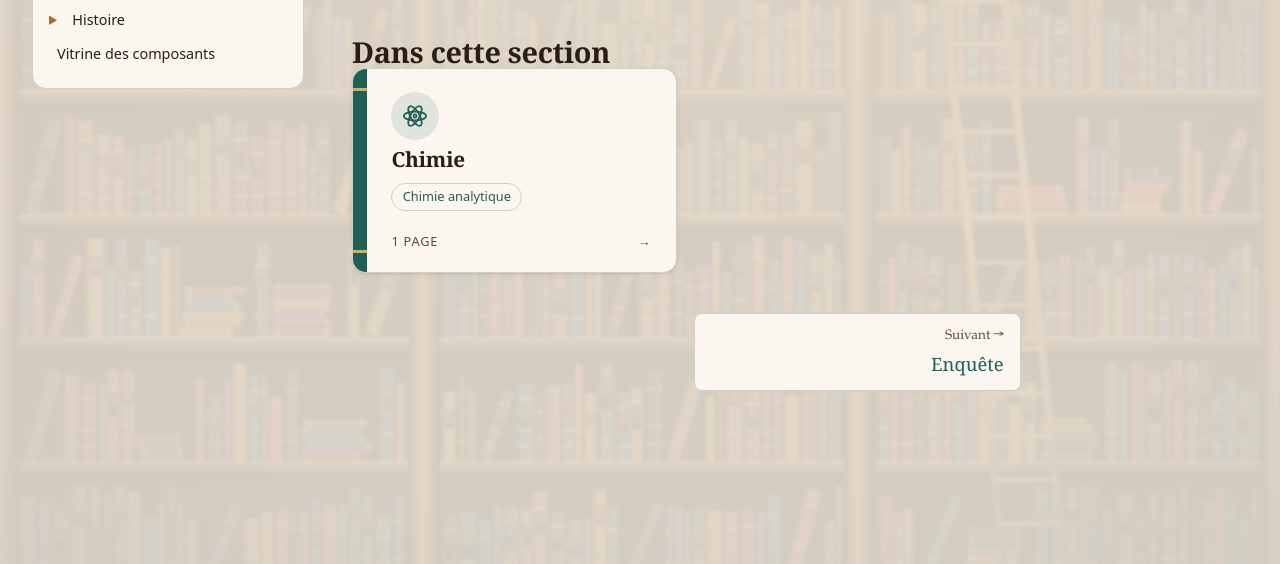
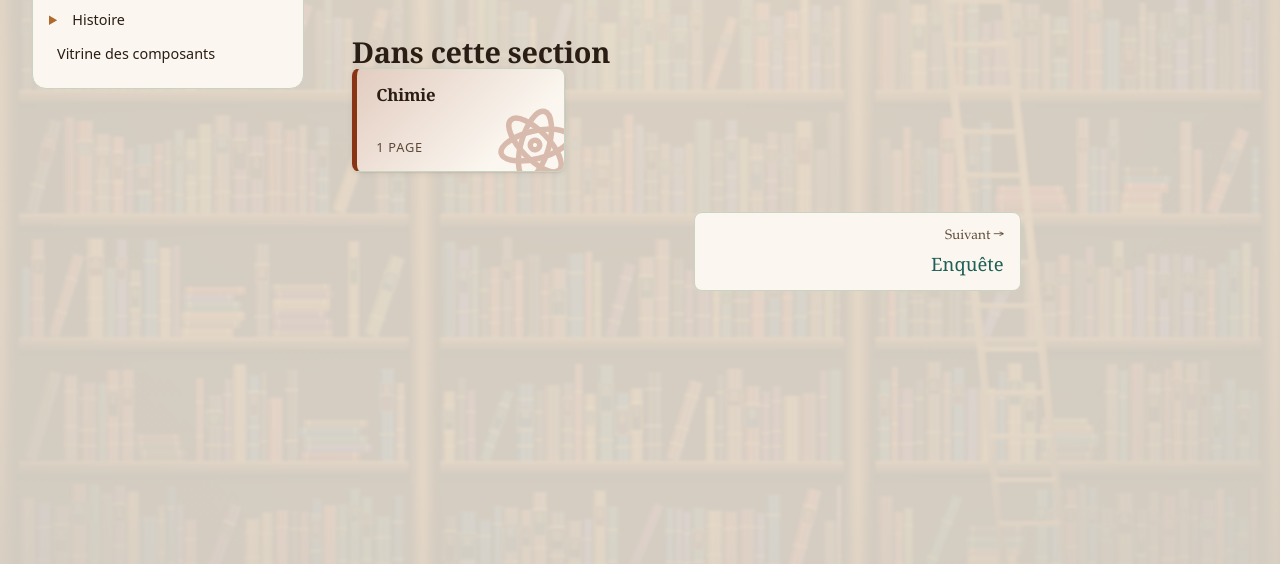
Before and after one commit to owl-Holmes/Codex, an Astro site: page /Codex/fr/sciences in a window 1280 px wide. Shown: the part 212-776 px from the top of the page. Built offline with nearby package versions, Linux system fonts and the light colour scheme; Astro itself is replaced by a stand-in of ours.

Commit message:
feat(cards): compact coloured section cards with tilted icon watermark

```diff
--- a/src/components/knowledge/ChildCards.astro
+++ b/src/components/knowledge/ChildCards.astro
@@ -26,7 +26,7 @@ const { nodes, locale, heading } = Astro.props;
 <style>
   .cards {
     display: grid;
-    grid-template-columns: repeat(auto-fill, minmax(15rem, 1fr));
-    gap: 1.2rem;
+    grid-template-columns: repeat(auto-fill, minmax(12.5rem, 1fr));
+    gap: 0.9rem;
   }
 </style>
--- a/src/components/knowledge/SectionCard.astro
+++ b/src/components/knowledge/SectionCard.astro
@@ -1,8 +1,9 @@
 ---
 /**
- * "Book" card for a section or page: coloured spine (theme accent), icon, title, description,
- * page count and up to three sub-sections. The whole card is clickable (stretched title link).
- * Used by the home page shelves and by ChildCards on section pages.
+ * Compact "book" card for a section or page: name, page count, a colour (section.yml `color`,
+ * otherwise a leather tone picked from its position, so neighbours differ) and the section icon
+ * as a tilted watermark.
+ * The whole card is clickable (stretched title link). Used by the home page and ChildCards.
  */
 import type { Locale } from '../../config/site';
 import { useT } from '../../i18n/ui';
@@ -13,7 +14,7 @@ import SectionIcon from './SectionIcon.astro';
 interface Props {
   node: TreeNode;
   locale: Locale;
-  /** Position in the list, used to stagger the entrance animation. */
+  /** Position in the list: default colour and staggered entrance animation. */
   index?: number;
   /** Heading level of the title, to keep the outline correct where the card is used. */
   level?: 2 | 3;
@@ -21,54 +22,46 @@ interface Props {
 const { node, locale, index = 0, level = 3 } = Astro.props;
 const t = useT(locale);
 const Heading = `h${level}` as const;
+const isFolder = node.children.length > 0;
 const pages = countPages(node);
-const subsections = node.children.filter((c) => c.children.length).slice(0, 3);
+const color = node.color ?? `var(--leather-${(index % 8) + 1})`;
 ---
 
-<article class="book-card" data-theme={node.theme} style={`--i: ${index}`}>
-  <span class="spine" aria-hidden="true"></span>
-  <div class="book-body">
-    {(node.icon || node.isSection) && (
-      <span class="book-icon">
-        <SectionIcon name={node.icon} />
+<article class="book-card" style={`--card: ${color}; --i: ${index}`}>
+  <span class="watermark" aria-hidden="true">
+    <SectionIcon name={node.icon ?? (isFolder ? 'book' : 'quill')} size="5.5rem" />
   </span>
-    )}
   <Heading class="book-title">
     <a href={pageUrl(locale, node.slug)}>{node.title}</a>
   </Heading>
-    {node.description && <p class="book-desc">{node.description}</p>}
-    {subsections.length > 0 && (
-      <ul class="book-subs" role="list">
-        {subsections.map((s) => (
-          <li>
-            <a href={pageUrl(locale, s.slug)}>{s.title}</a>
-          </li>
-        ))}
-      </ul>
-    )}
-    {node.children.length > 0 && (
+  {isFolder && (
     <p class="book-meta">
       {pages} {t(pages === 1 ? 'home.page' : 'home.pages')}
-        <span class="arrow" aria-hidden="true">
-          →
-        </span>
     </p>
   )}
-  </div>
 </article>
 
 <style>
   .book-card {
     position: relative;
     display: flex;
-    min-height: 100%;
+    flex-direction: column;
+    justify-content: space-between;
+    gap: 0.4rem;
+    min-height: 6.5rem;
+    padding: 0.9rem 1rem 0.8rem 1.2rem;
     overflow: hidden;
-    background: var(--color-surface);
     border: 1px solid var(--color-border);
-    border-radius: var(--radius-lg);
+    border-left: 5px solid var(--card);
+    border-radius: var(--radius);
+    background: linear-gradient(
+      135deg,
+      color-mix(in srgb, var(--card) 22%, var(--color-surface)),
+      var(--color-surface) 75%
+    );
     box-shadow: var(--shadow-sm);
-    animation: rise 600ms var(--ease) backwards;
-    animation-delay: calc(var(--i) * 80ms);
+    animation: rise 500ms var(--ease) backwards;
+    animation-delay: calc(var(--i) * 50ms);
     transition:
       translate var(--duration) var(--ease),
       box-shadow var(--duration) var(--ease),
@@ -76,54 +69,35 @@ const subsections = node.children.filter((c) => c.children.length).slice(0, 3);
   }
   .book-card:hover,
   .book-card:focus-within {
-    translate: 0 -6px;
-    border-color: var(--color-ornament);
-    box-shadow: var(--shadow-lg), var(--glow);
+    translate: 0 -4px;
+    border-color: var(--card);
+    box-shadow:
+      var(--shadow-lg),
+      0 0 0 1px var(--card);
   }
-  .spine {
-    flex: none;
-    width: 0.9rem;
-    background:
-      linear-gradient(
-        180deg,
-        transparent 1.2rem,
-        var(--color-brass) 1.2rem 1.35rem,
-        transparent 1.35rem calc(100% - 1.35rem),
-        var(--color-brass) calc(100% - 1.35rem) calc(100% - 1.2rem),
-        transparent calc(100% - 1.2rem)
-      ),
-      var(--color-accent);
-    transition: width var(--duration) var(--ease);
+  .watermark {
+    position: absolute;
+    right: -0.9rem;
+    bottom: -1.1rem;
+    color: var(--card);
+    opacity: 0.3;
+    rotate: -14deg;
+    pointer-events: none;
+    transition:
+      rotate 450ms var(--ease),
+      scale 450ms var(--ease),
+      opacity var(--duration) var(--ease);
   }
-  .book-card:hover .spine {
-    width: 1.2rem;
-  }
-  .book-body {
-    display: flex;
-    flex-direction: column;
-    gap: 0.5rem;
-    padding: 1.4rem 1.5rem 1.2rem;
-    flex: 1;
-  }
-  .book-icon {
-    display: inline-grid;
-    place-items: center;
-    width: 3rem;
-    height: 3rem;
-    border-radius: 50%;
-    color: var(--color-accent);
-    background: color-mix(in srgb, var(--color-accent) 12%, transparent);
-    transition:
-      rotate 400ms var(--ease),
-      background var(--duration) var(--ease);
-  }
-  .book-card:hover .book-icon {
-    rotate: -8deg;
-    background: color-mix(in srgb, var(--color-accent) 20%, transparent);
+  .book-card:hover .watermark {
+    rotate: -4deg;
+    scale: 1.12;
+    opacity: 0.5;
   }
   .book-title {
     margin: 0;
-    font-size: var(--text-lg);
+    padding-right: 2.5rem;
+    font-size: var(--text-md);
+    line-height: 1.25;
   }
   .book-title a {
     color: var(--color-text);
@@ -134,62 +108,25 @@ const subsections = node.children.filter((c) => c.children.length).slice(0, 3);
     position: absolute;
     inset: 0;
   }
-  .book-title a:focus-visible {
-    outline: none;
-  }
   .book-card:has(.book-title a:focus-visible) {
     outline: 3px solid var(--color-accent);
     outline-offset: 2px;
   }
-  .book-desc {
-    margin: 0;
-    color: var(--color-muted);
-    font-size: var(--text-md);
-  }
-  .book-subs {
-    display: flex;
-    flex-wrap: wrap;
-    gap: 0.4rem;
-    margin: 0.2rem 0 0;
-    padding: 0;
-    list-style: none;
-  }
-  .book-subs a {
-    position: relative;
-    z-index: 1;
-    display: inline-block;
-    padding: 0.15rem 0.65rem;
-    border: 1px solid var(--color-border);
-    border-radius: 999px;
-    font-family: var(--font-ui);
-    font-size: var(--text-xs);
-    text-decoration: none;
-  }
-  .book-subs a:hover {
-    border-color: var(--color-accent);
+  .book-title a:focus-visible {
+    outline: none;
   }
   .book-meta {
-    display: flex;
-    justify-content: space-between;
-    margin: auto 0 0;
-    padding-top: 0.6rem;
+    margin: 0;
     font-family: var(--font-ui);
     font-size: var(--text-xs);
     letter-spacing: 0.06em;
     text-transform: uppercase;
     color: var(--color-muted);
   }
-  .arrow {
-    color: var(--color-accent);
-    transition: translate var(--duration) var(--ease);
-  }
-  .book-card:hover .arrow {
-    translate: 0.35rem 0;
-  }
   @keyframes rise {
     from {
       opacity: 0;
-      translate: 0 14px;
+      translate: 0 10px;
     }
   }
 </style>
--- a/src/content.config.ts
+++ b/src/content.config.ts
@@ -60,6 +60,11 @@ const sections = defineCollection({
     theme: z.string().optional(),
     /** Built-in icon shown on section cards (see src/lib/icons.ts). */
     icon: z.enum(ICON_NAMES).optional(),
+    /** Card colour, e.g. "#2f6b5a" (otherwise a leather tone is picked automatically). */
+    color: z
+      .string()
+      .regex(/^#[0-9a-f]{6}$/i)
+      .optional(),
   }),
 });
 
--- a/src/lib/tree.ts
+++ b/src/lib/tree.ts
@@ -15,6 +15,8 @@ export interface TreeNode {
   theme?: string;
   /** Section icon from section.yml (folders only). */
   icon?: IconName;
+  /** Card colour from section.yml (folders only). */
+  color?: string;
   /** True when the node is a folder (has children or a section.yml). */
   isSection: boolean;
   children: TreeNode[];
@@ -26,6 +28,7 @@ interface SectionMeta {
   order: number;
   theme?: string;
   icon?: IconName;
+  color?: string;
 }
 
 /** Section metadata keyed by folder slug, e.g. "sciences/chimie". */
@@ -59,6 +62,7 @@ export async function getTree(locale: Locale): Promise<TreeNode> {
       order: meta?.order ?? page?.entry.data.order ?? 100,
       theme: meta?.theme ?? page?.entry.data.theme,
       icon: meta?.icon,
+      color: meta?.color,
       isSection: Boolean(meta),
       children: [],
     };
```
Also changed, not shown: AGENTS.md (+1 -1 lines), .pages.yml. Lines whose indentation alone changed are shown as unchanged.
